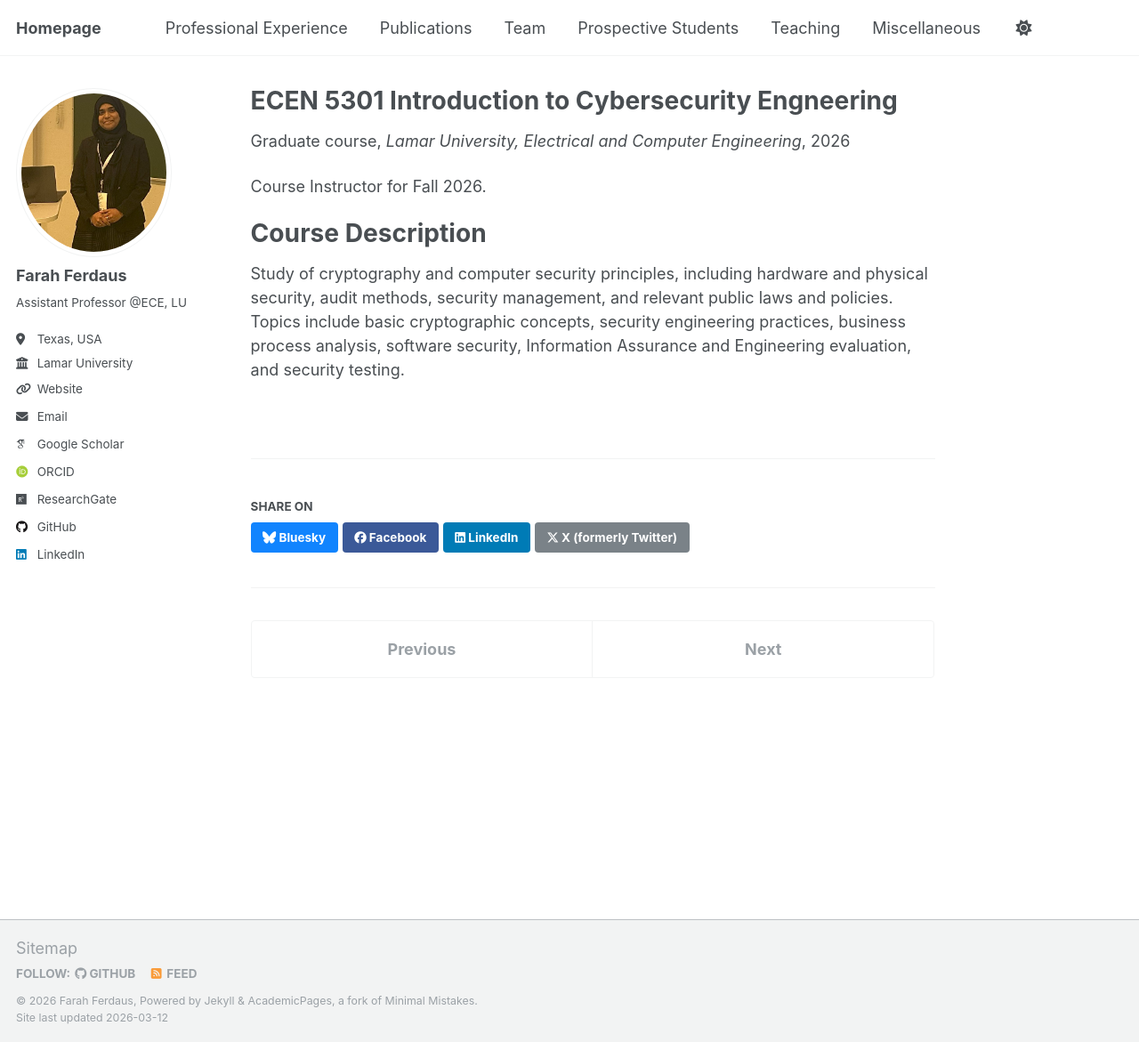
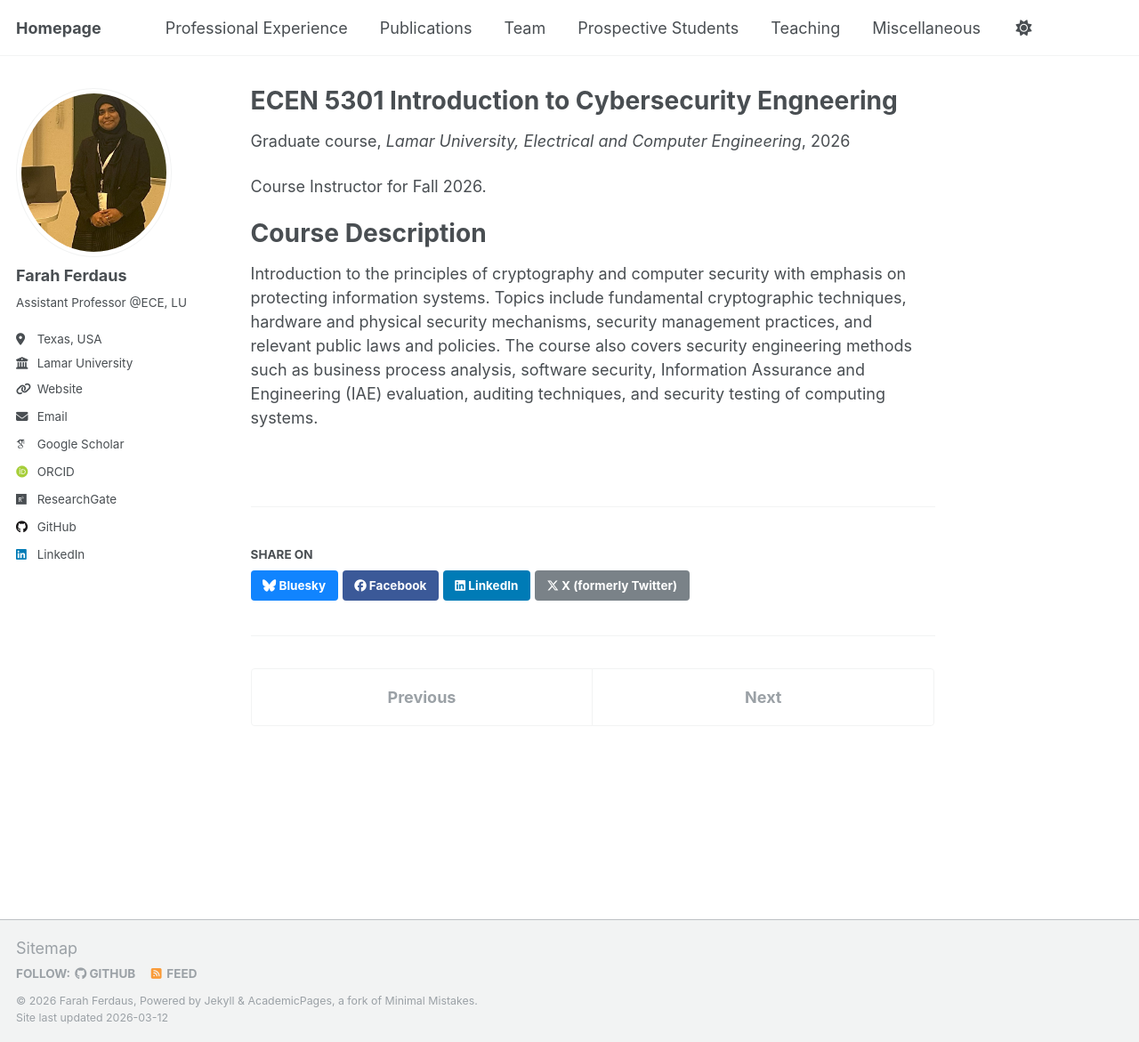
Before and after one commit to fferdaus/fferdaus.github.io, a Jekyll site: the page built from _teaching/2027-fall-teaching.md, in a window 1280 px wide and 1171 px high. Shown: the whole window at 89% size. Built offline with Jekyll 4.4.1, drawn with Linux system fonts in a browser that asks for light colours; some web fonts are replaced.

Commit message:
Update 2027-fall-teaching.md

```diff
--- a/_teaching/2027-fall-teaching.md
+++ b/_teaching/2027-fall-teaching.md
@@ -13,7 +13,7 @@ Course Instructor for Fall 2026.
 
 Course Description
 ======
-Study of cryptography and computer security principles, including hardware and physical security, audit methods, security management, and relevant public laws and policies. Topics include basic cryptographic concepts, security engineering practices, business process analysis, software security, Information Assurance and Engineering evaluation, and security testing.
+Introduction to the principles of cryptography and computer security with emphasis on protecting information systems. Topics include fundamental cryptographic techniques, hardware and physical security mechanisms, security management practices, and relevant public laws and policies. The course also covers security engineering methods such as business process analysis, software security, Information Assurance and Engineering (IAE) evaluation, auditing techniques, and security testing of computing systems.
 
 <!--
 Heading 2
```
